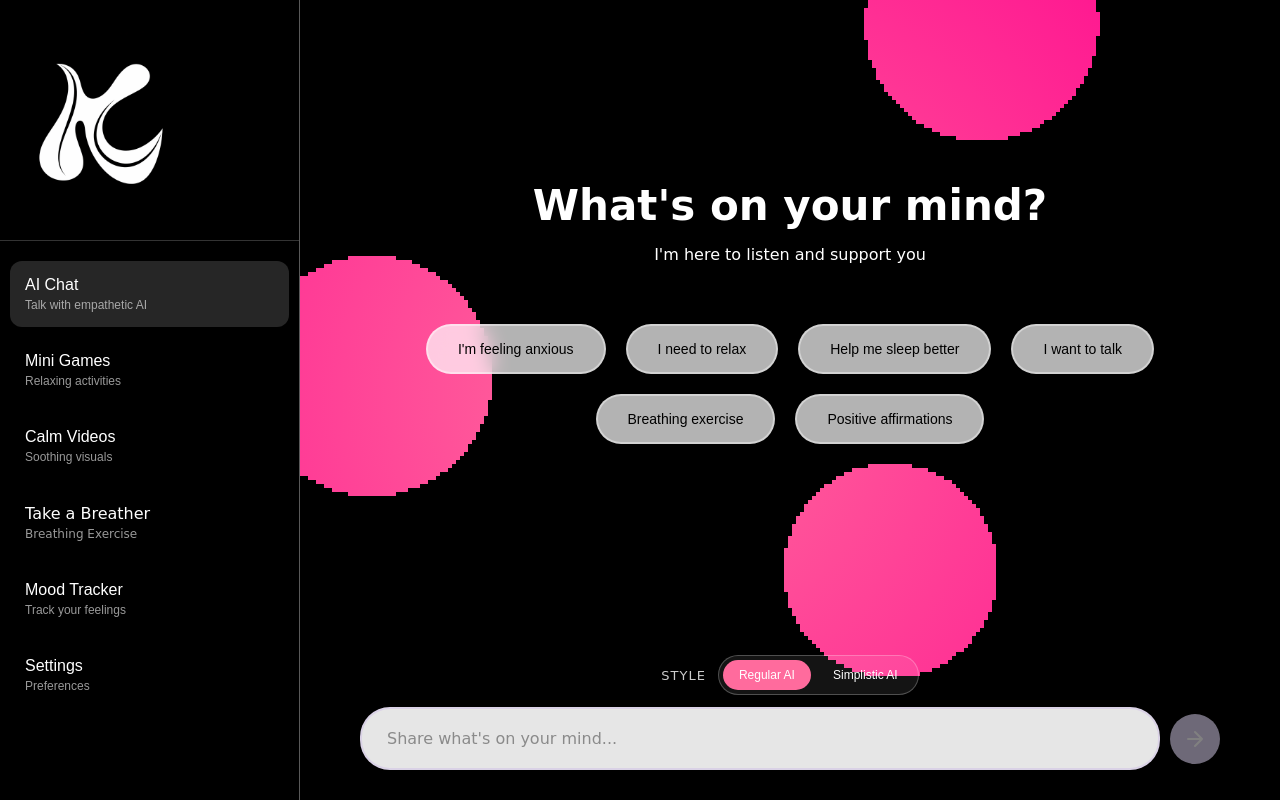
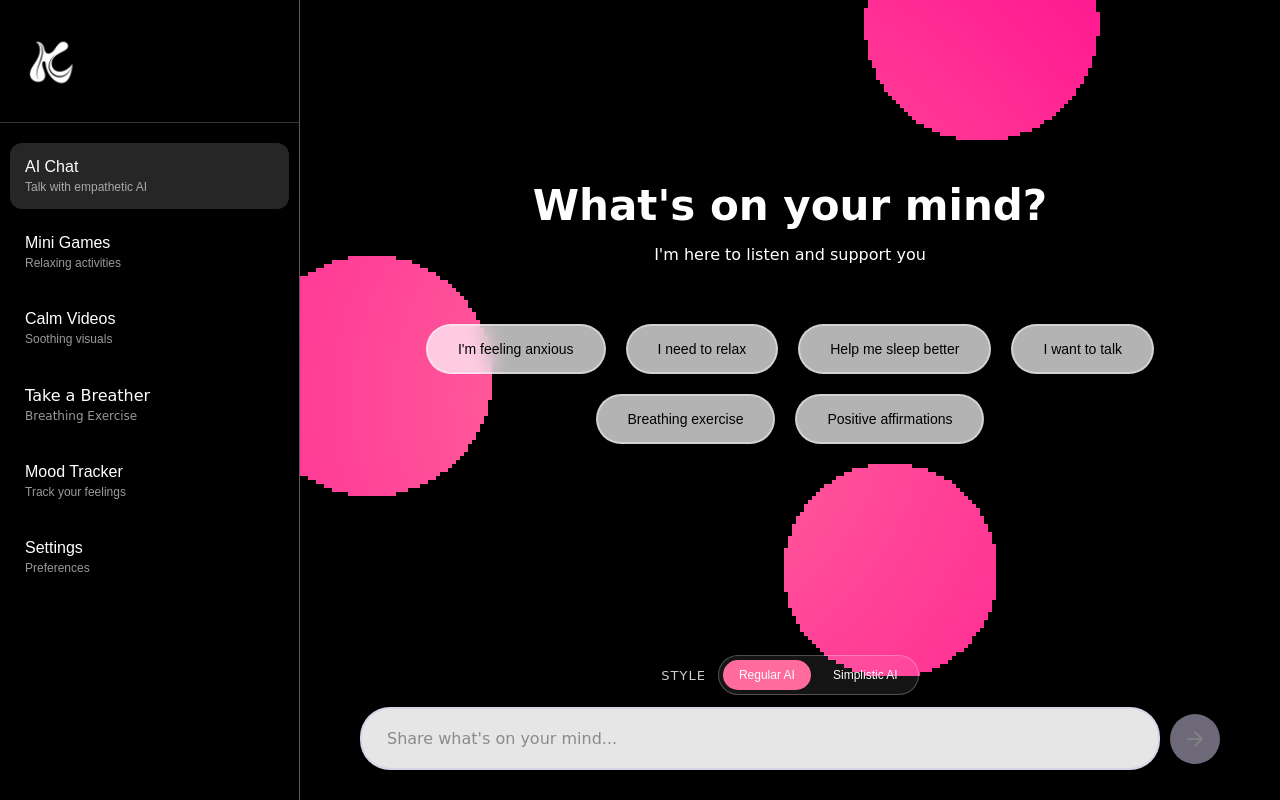
Before and after one commit to Sammymushagasha/Wellness-AI, a plain HTML site: page index.html in a window 1280 px wide. Drawn offline with Linux system fonts and the light colour scheme; a script that the page names is missing.

Commit message:
katara logo

```diff
--- a/styles.css
+++ b/styles.css
@@ -57,7 +57,7 @@ body {
 
 .logo-image {
     display: block;
-    width: 180px;
+    width: 62px;
     max-width: 100%;
     height: auto;
 }
```
